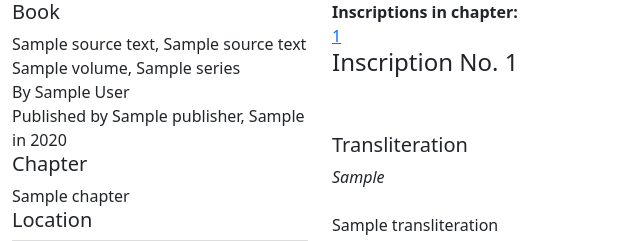
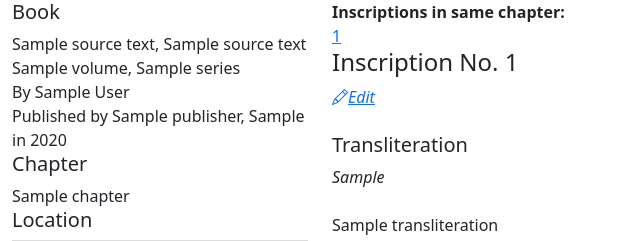
Before and after one commit to ShreyasKolpe/epigraphia-rest-apis, a Django app: template epigraphia/templates/inscription.html in a window 1280 px wide. Shown: the top 241 px of the page, without its empty margins (0-640 px from the left). Run offline with Django 3.2, Linux system fonts and the light colour scheme; the template is opened without the code that fills it: most values are stand-ins (such as "Sample title", 1, 10 or a date in 2020).

Commit message:
Added edit button to inscription ui page

```diff
--- a/epigraphia/templates/inscription.html
+++ b/epigraphia/templates/inscription.html
@@ -49,13 +49,14 @@
                 </div>
             </div>
             <div id="inscription" class="col-lg-9">
-                <strong>Inscriptions in chapter: </strong>
+                <strong>Inscriptions in same chapter: </strong>
                 <div id="inscription_navbar">
                     {% for inscription in inscriptions_in_chapter|dictsort:"inscription_number" %}
                         <a href="/inscription/{{ inscription.inscription_id }}">{{ inscription.inscription_number }}</a>
                     {% endfor %}
                 </div>
                 <h4>Inscription No. {{ inscription.inscription_number }}</h4>
+                <a href="/admin/apis/inscription/{{ inscription.inscription_id }}/change/" target="_blank"><i class="bi bi-pencil">Edit</i></a>
 
                 {% fmt_inscription %}
 
```
